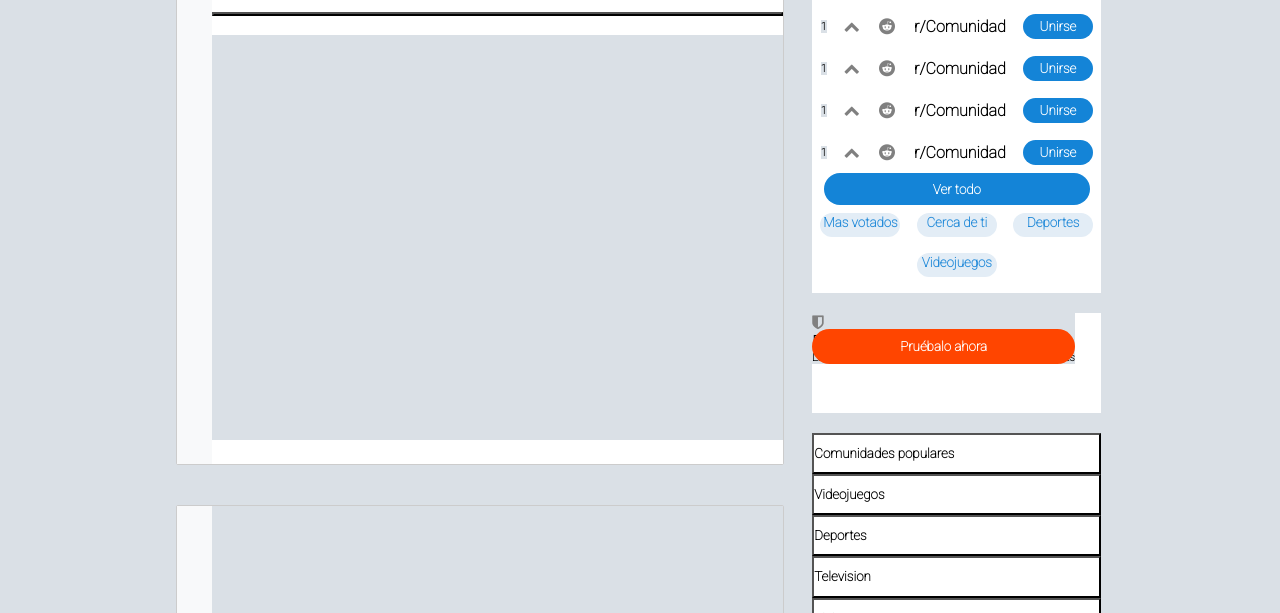
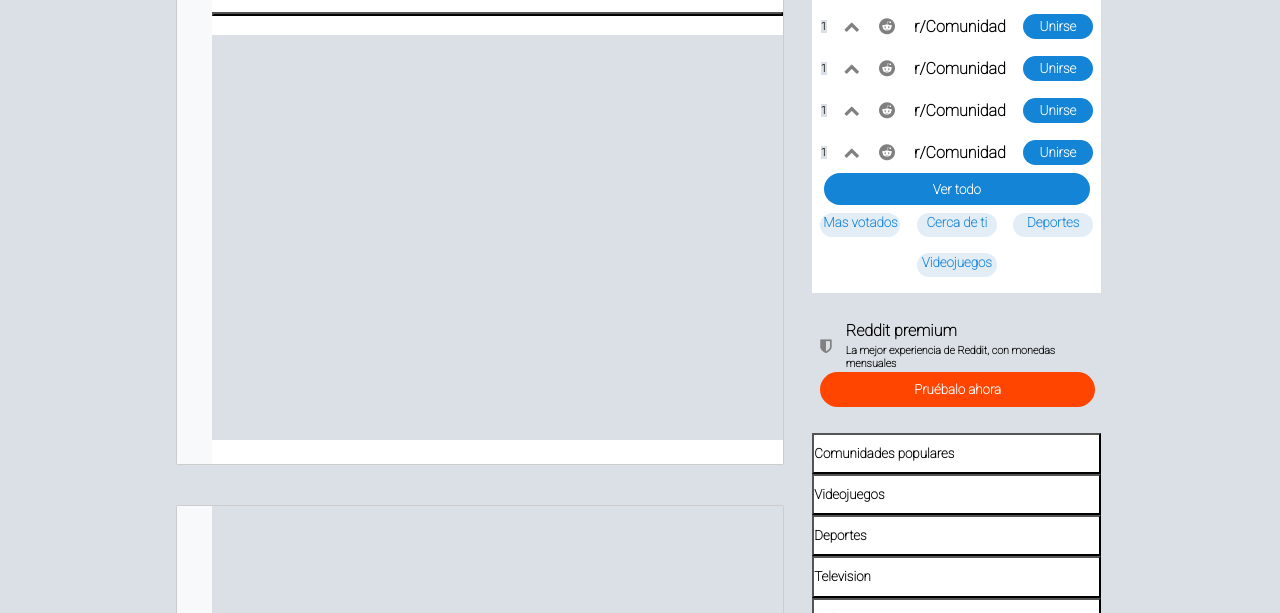
Before and after one commit to W1ck3dw1n/reddit-challenge, a plain HTML site: page index.html in a window 1280 px wide. Shown: the part 524-1137 px from the top of the page. Drawn offline with Linux system fonts and the light colour scheme; no server answers.

Commit message:
feat: Add new styles

```diff
--- a/styles.css
+++ b/styles.css
@@ -529,14 +529,30 @@ height: 40px;
     width: 90%;
     height: 100px;
     margin:10px 10px 10px 20px;
-    background:white;
     display: flex;
     position: relative;
 }
 
-.premium-elements{
-    position: absolute;
+.premium-elements {
+    padding: 8px;
+    border-radius: 4px;
+}
+
+.premium-elements div{
+    display: flex;
+    justify-content: space-around;
+    align-items: center;
     background: transparent;
+}
+
+.premium-elements div div{
+    margin-left: 12px;
+    flex-direction: column;
+    align-items: revert;
+}
+
+.premium-elements div h4{
+    margin-bottom: 4px;
 }
 
 .premium-elements h4{
@@ -555,11 +571,11 @@ height: 40px;
     background: #FF4500;
     border-radius: 40px;
     border-color: transparent;
-    bottom:0;
+    bottom: 6px;
     justify-content: center;
     align-content: center;
     align-items: center;
-    width: 100%;
+    width: 95%;
     height: 35px;
 }
 
```
